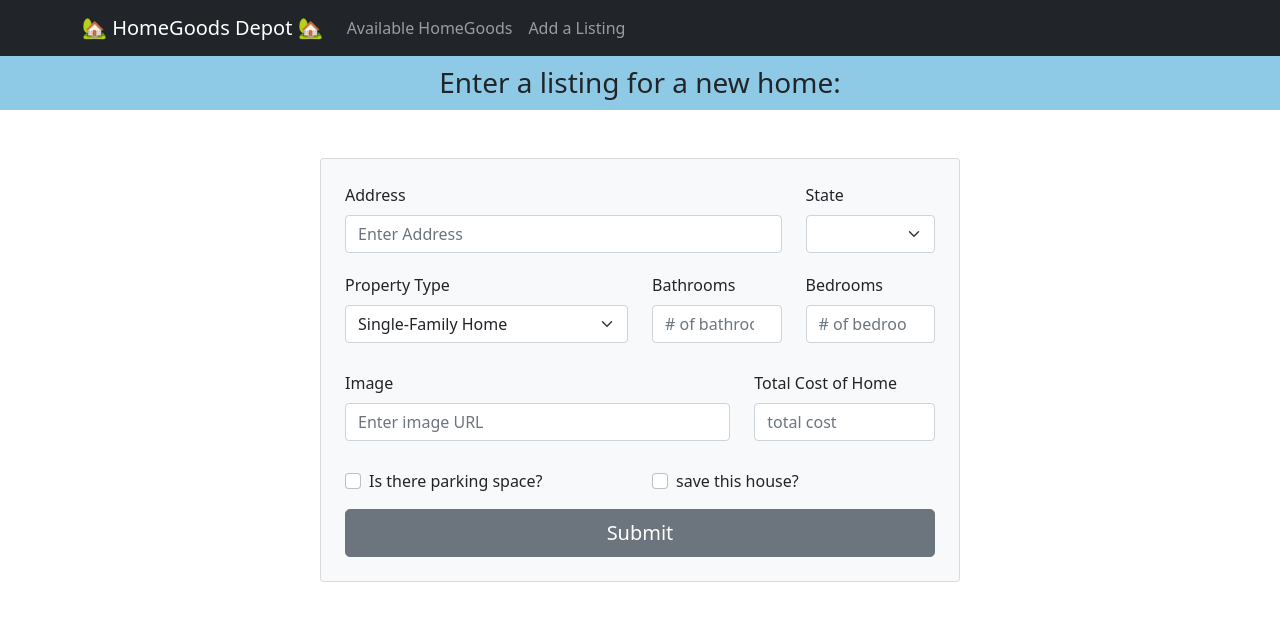
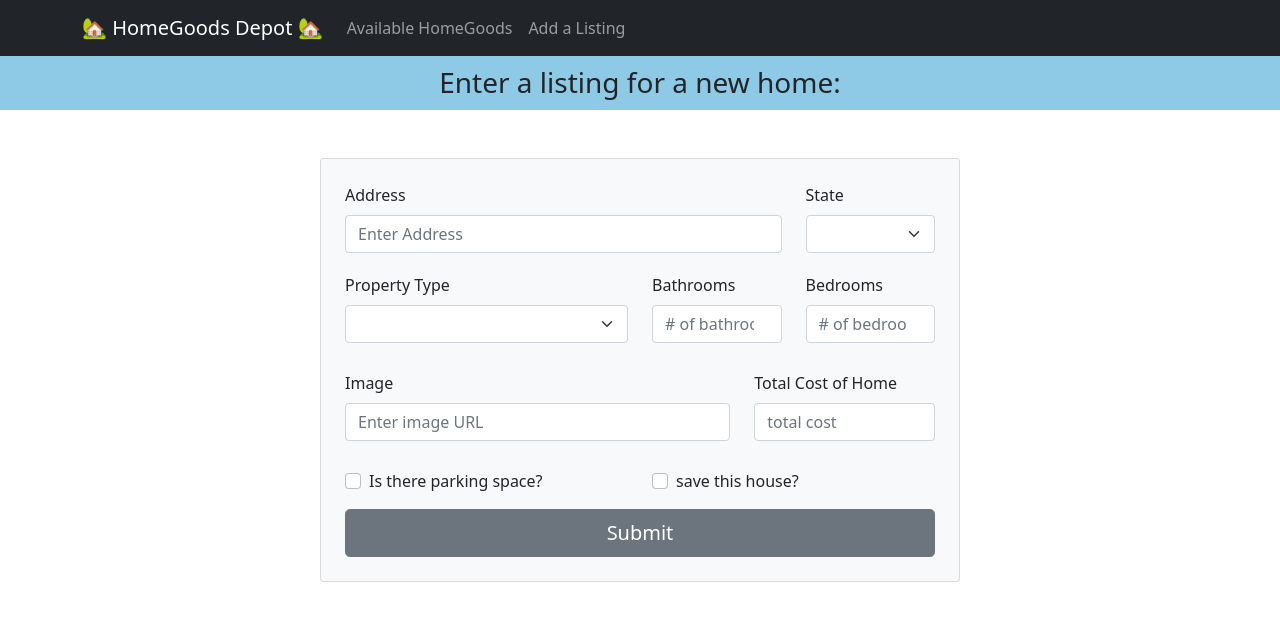
Before and after one commit to WoahDemi/homeGoodsDepot, a React (Create React App) app in the folder front-end/: page /homes/new in a window 1280 px wide. Shown: the top 620 px of the page. Built offline with nearby package versions, Linux system fonts and the light colour scheme.

Commit message:
fixed submit form and edit page route

```diff
--- a/front-end/src/Components/EditHomeForm.js
+++ b/front-end/src/Components/EditHomeForm.js
@@ -29,7 +29,7 @@ function EditHomeForm() {
     const editHome = async () => {
         try {
             await axios.put(`${API}/homes/${id}`, home)
-            history.push(`/homes`)
+            history.push(`/homes/${id}`)
         } catch (error) {
             console.log(error)
         }
--- a/front-end/src/Components/NewHomeForm.js
+++ b/front-end/src/Components/NewHomeForm.js
@@ -82,7 +82,8 @@ function NewHomeForm() {
             <Row>
                 <Col xs={6}>
                     <Form.Label>Property Type</Form.Label>
-                    <Form.Select id="property_type" onChange={handleTextChange} required>
+                    <Form.Select id="property_type" onChange={handleTextChange} defaultValue="" required>
+                        <option disabled></option>
                         <option value="SFH">Single-Family Home</option>
                         <option value="MFH">Multi-Family Home</option>
                         <option value="CONDO">Condo</option>
```
